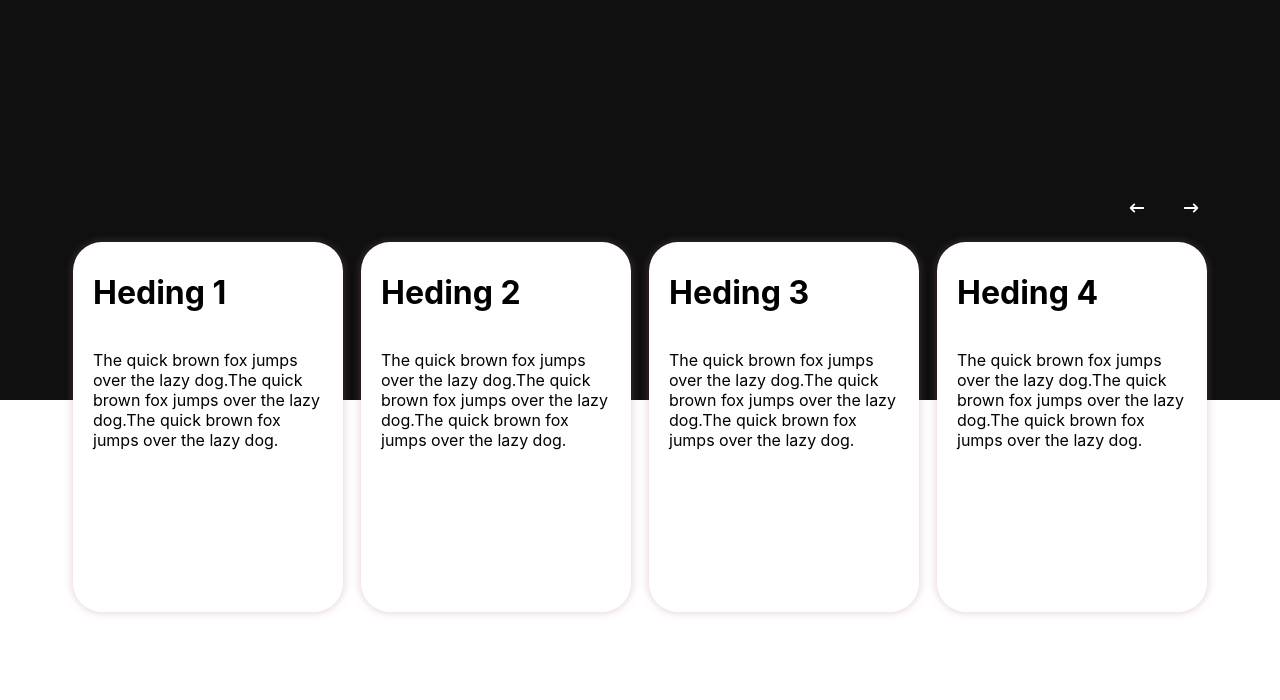
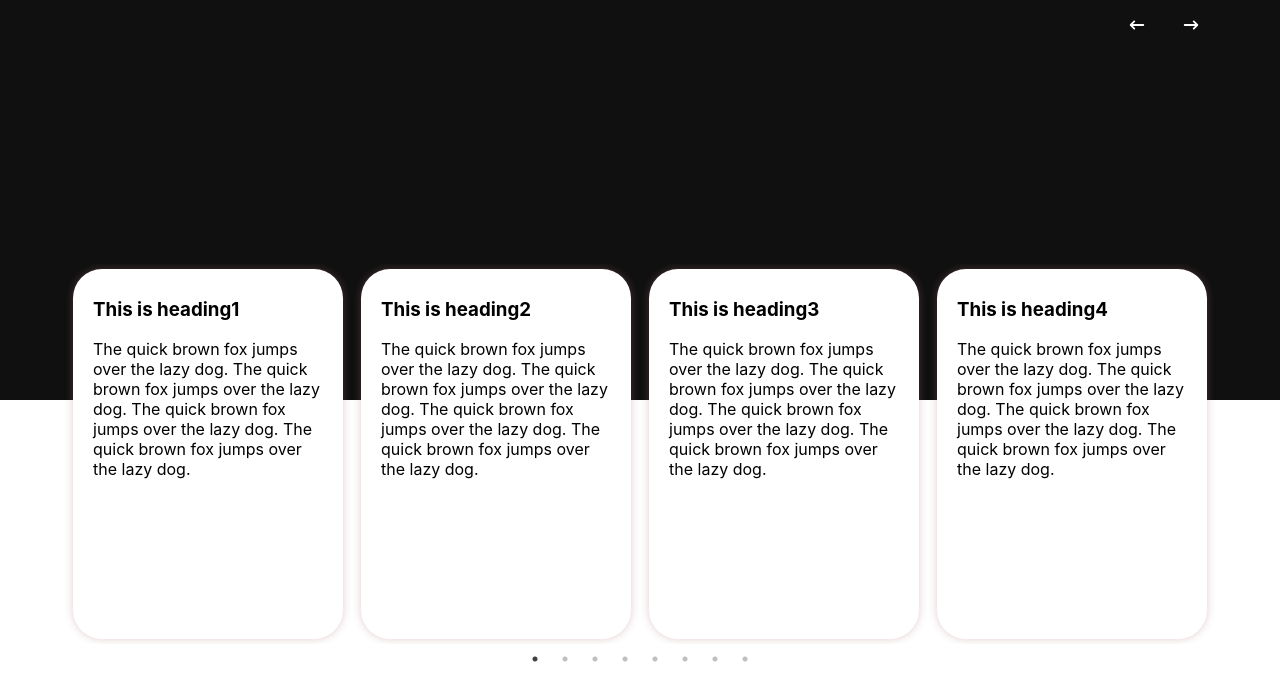
Before and after one commit to rasel07/nextjs-app, a Next.js app: page / in a window 1280 px wide. Shown: the top 700 px of the page. Built offline with nearby package versions, Linux system fonts and the light colour scheme.

Commit message:
Review Slick Slider

```diff
--- /dev/null
+++ b/Component/Practice.js
@@ -0,0 +1,78 @@
+import React, { useState } from 'react'
+
+
+const Users  = [
+    {
+        name: "Person1",
+        id: 1
+    },
+    {
+        name: "Person2",
+        id: 2
+    },
+
+    {
+        name: "Person3",
+        id: 3
+    },
+    {
+        name: "Person4",
+        id: 4
+    },
+    {
+        name: "Person5",
+        id: 5
+    },
+    {
+        name: "Person6",
+        id: 6
+    },
+    {
+        name: "Person7",
+        id: 7
+    },
+    {
+        name: "Person8",
+        id: 8
+    },
+    {
+        name: "Person9",
+        id: 9
+    },
+    {
+        name: "Person10",
+        id: 10
+    },
+    {
+        name: "Person11",
+        id: 11
+    }
+]
+const Practice = () => {
+
+    const [filterUsers, setfilterUsers] = useState([]);
+    var tempUser = [];
+
+    while(tempUser.length < 8){
+        var person = Math.floor((Math.random() * Users.length) + 1);
+        if(tempUser.indexOf(person) === -1){tempUser.push(Users[person])}
+      }
+
+    //   setfilterUsers([tempUser])
+    console.log(`This is state value${filterUsers}`);
+    console.log(`This is TempArray value${tempUser}`);
+  return (
+    <div>
+        <ul>
+            {
+                tempUser.map((user) => {
+                    console.log(user);
+                    <li key={user && user.id}>The : { user  && user.name}</li>
+                })
+            }
+        </ul>
+    </div>
+  )
+}
+
+export default Practice
--- /dev/null
+++ b/Component/Slider/Review.js
@@ -0,0 +1,91 @@
+import React, { Component, useRef } from "react";
+import Slider from "react-slick";
+import { HiArrowNarrowLeft, HiArrowNarrowRight  } from "react-icons/hi"
+import "slick-carousel/slick/slick.css";
+import "slick-carousel/slick/slick-theme.css";
+import Style from './style.module.css'
+
+const Review = () => {
+
+  const slider = useRef(null);
+
+    var settings = {
+        dots: true,
+        infinite: true,
+        speed: 500,
+        slidesToShow: 4,
+        slidesToScroll: 1,
+        initialSlide: 0,
+        responsive: [
+          {
+            breakpoint: 1024,
+            settings: {
+              slidesToShow: 3,
+              slidesToScroll: 3,
+              infinite: true,
+              dots: true
+            }
+          },
+          {
+            breakpoint: 600,
+            settings: {
+              slidesToShow: 2,
+              slidesToScroll: 2,
+              initialSlide: 2
+            }
+          },
+          {
+            breakpoint: 480,
+            settings: {
+              slidesToShow: 1,
+              slidesToScroll: 1
+            }
+          }
+        ]
+      };
+  return (
+    <div className={Style.main}>
+        <div className={Style.sec1}></div>
+        <div className={Style.sec2}></div>
+        <div className={Style.container}>
+        <div className={Style.iconWrapper}><HiArrowNarrowLeft onClick={() => slider?.current?.slickPrev()} className={Style.left} /> <HiArrowNarrowRight onClick={() => slider?.current?.slickNext()} className={Style.right}/></div>
+            <Slider {...settings} ref={slider} className={Style.wrapper}>
+            <div className={Style.slide}>
+                <h3>This is heading1</h3>
+                <p>The quick brown fox jumps over the lazy dog. The quick brown fox jumps over the lazy dog. The quick brown fox jumps over the lazy dog. The quick brown fox jumps over the lazy dog.</p>
+            </div>
+            <div className={Style.slide}>
+            <h3>This is heading2</h3>
+                <p>The quick brown fox jumps over the lazy dog. The quick brown fox jumps over the lazy dog. The quick brown fox jumps over the lazy dog. The quick brown fox jumps over the lazy dog.</p>
+            </div>
+            <div className={Style.slide}>
+            <h3>This is heading3</h3>
+                <p>The quick brown fox jumps over the lazy dog. The quick brown fox jumps over the lazy dog. The quick brown fox jumps over the lazy dog. The quick brown fox jumps over the lazy dog.</p>
+            </div>
+            <div className={Style.slide}>
+            <h3>This is heading4</h3>
+                <p>The quick brown fox jumps over the lazy dog. The quick brown fox jumps over the lazy dog. The quick brown fox jumps over the lazy dog. The quick brown fox jumps over the lazy dog.</p>
+            </div>
+            <div className={Style.slide}>
+            <h3>This is heading5</h3>
+                <p>The quick brown fox jumps over the lazy dog. The quick brown fox jumps over the lazy dog. The quick brown fox jumps over the lazy dog. The quick brown fox jumps over the lazy dog.</p>
+            </div>
+            <div className={Style.slide}>
+            <h3>This is heading6</h3>
+                <p>The quick brown fox jumps over the lazy dog. The quick brown fox jumps over the lazy dog. The quick brown fox jumps over the lazy dog. The quick brown fox jumps over the lazy dog.</p>
+            </div>
+            <div className={Style.slide}>
+            <h3>This is heading7</h3>
+                <p>The quick brown fox jumps over the lazy dog. The quick brown fox jumps over the lazy dog. The quick brown fox jumps over the lazy dog. The quick brown fox jumps over the lazy dog.</p>
+            </div>
+            <div className={Style.slide}>
+            <h3>This is heading8</h3>
+                <p>The quick brown fox jumps over the lazy dog. The quick brown fox jumps over the lazy dog. The quick brown fox jumps over the lazy dog. The quick brown fox jumps over the lazy dog.</p>
+            </div>
+            </Slider>
+        </div>
+    </div>
+  )
+}
+
+export default Review
--- /dev/null
+++ b/Component/Slider/style.module.css
@@ -0,0 +1,53 @@
+.main {
+    position: relative;
+    height: 100vh;
+}
+.sec1,.sec2 {
+    height: 50%;
+}
+.sec1 {
+    background-color: #101010;
+}
+
+.left, .right {
+    font-size: 18px;
+    color: white;
+    padding: 16px;
+    border-radius: 55%;
+    cursor: pointer;
+    transition: .4s;
+}
+.left:hover, .right:hover {
+    background: #dbc0c0;
+    color: black;
+}
+
+.iconWrapper {
+    width: 100%;
+    text-align: end;
+}
+.wrapper {
+    top: 50%;
+    transform: translateY(-50%);
+}
+
+.container {
+    height: 100%;
+    width: 90%;
+    position: absolute;
+    top: 50%;
+    left: 50%;
+    transform: translate(-50%, -50%);
+}
+
+.slide {
+    /* display: flex;
+    flex-direction: column; */
+    width: auto !important;
+    padding: 10px 20px;
+    border-radius: 29px;
+    box-shadow: 0px 0px 8px #ab707059;
+    margin: 5px 9px;
+    min-height: 350px;
+    background-color: white;
+}
--- a/package.json
+++ b/package.json
@@ -13,6 +13,8 @@
     "react": "18.2.0",
     "react-dom": "18.2.0",
     "react-icons": "^4.4.0",
+    "react-slick": "^0.29.0",
+    "slick-carousel": "^1.8.1",
     "styled-components": "^5.3.5"
   },
   "devDependencies": {
--- a/pages/_app.js
+++ b/pages/_app.js
@@ -1,9 +1,12 @@
-import Review from '../Component/Review/Review'
+import Practice from '../Component/Practice'
+// import Review from '../Component/Review/Review'
+import Review from '../Component/Slider/Review'
 import Slider from '../Component/slider'
 import '../styles/globals.css'
 
 function MyApp({ Component, pageProps }) {
   return (
+    // <Practice />
     <Review />
     // <Component {...pageProps} />
   )
```
Also changed, not shown: 1 other file (tests, documents, lock files or other folders).
